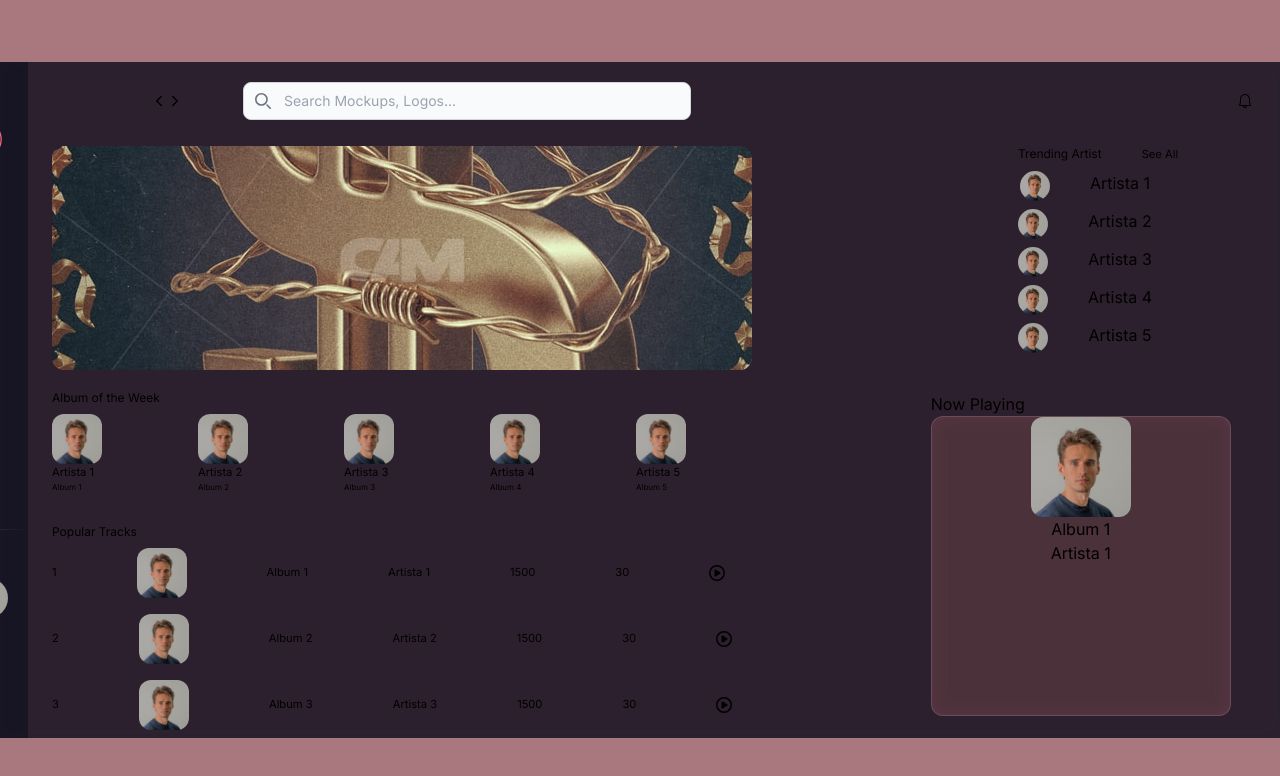
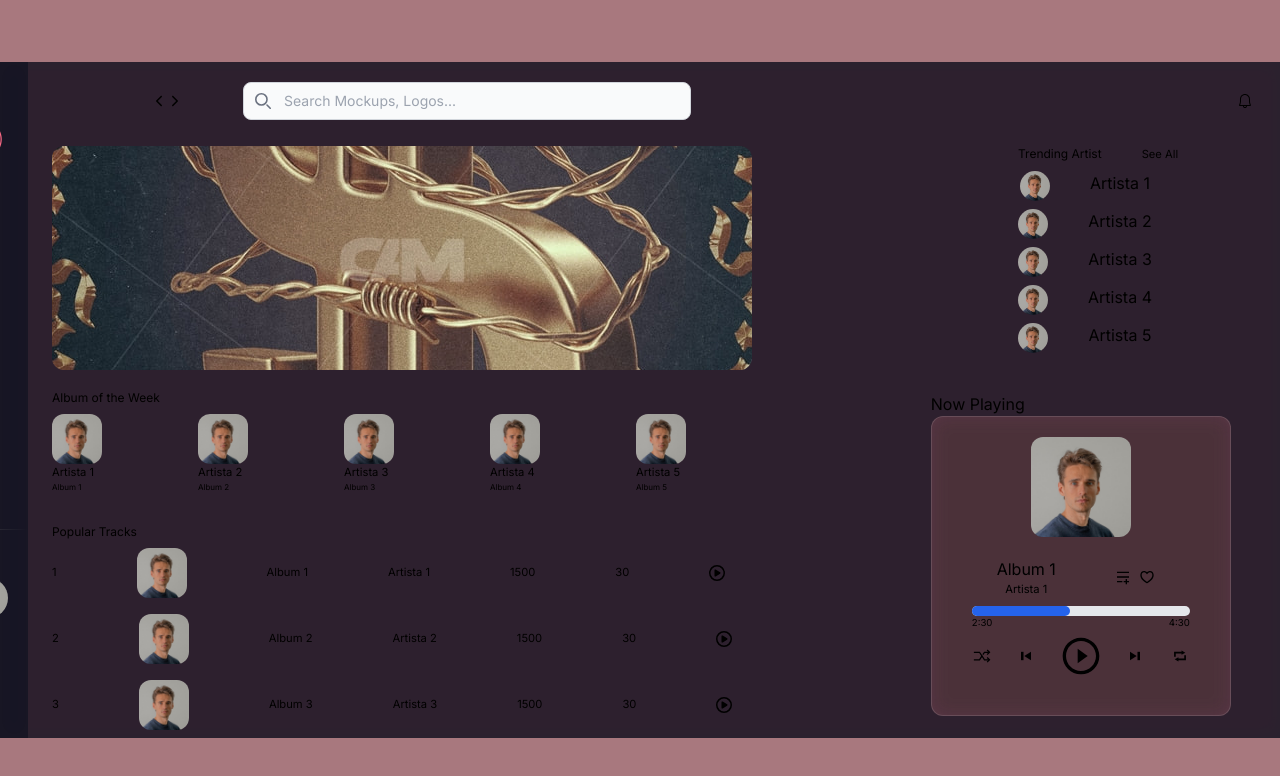
Before and after one commit to emanuelpps/EPic-Sound, a Next.js app in the folder epic-sound/: page / in a window 1280 px wide. Shown: the top 776 px of the page. Built offline with nearby package versions, Linux system fonts and the light colour scheme.

Commit message:
added miniplayer

```diff
--- a/epic-sound/src/app/components/Home/homeBox/CenterMenu/components/MiniPlayer/MiniPlayer.jsx
+++ b/epic-sound/src/app/components/Home/homeBox/CenterMenu/components/MiniPlayer/MiniPlayer.jsx
@@ -1,8 +1,21 @@
 import React, { useState } from "react";
 import profilePicture from "../../../../../../../../public/assets/images/photo-1570295999919-56ceb5ecca61.avif";
 import Image from "next/image";
+import { RiMenuAddFill } from "react-icons/ri";
+import { RiHeart3Line } from "react-icons/ri";
+import { RiHeart3Fill } from "react-icons/ri";
+import { IoShuffleSharp } from "react-icons/io5";
+import { CgPlayButtonO } from "react-icons/cg";
+import { CgPlayPauseO } from "react-icons/cg";
+import { CgPlayTrackNext } from "react-icons/cg";
+import { CgPlayTrackPrev } from "react-icons/cg";
+import { CgRepeat } from "react-icons/cg";
 
 function MiniPlayer() {
+  const [isLiked, setIsLiked] = useState(false);
+  const [isPlaying, setIsPlaying] = useState(false);
+  const [isShuffle, setIsShuffle] = useState(false);
+  const [isRepeat, setIsRepeat] = useState(false);
   const [artistList, setArtistList] = useState([
     {
       id: 1,
@@ -26,7 +39,7 @@ function MiniPlayer() {
         className="backdrop-blur-[10px] backdrop-saturate-[38%] bg-[rgba(248,142,160,0.22)] border rounded-xl border-[rgba(255,255,255,0.125)]
         -webkit-backdrop-filter: blur(10px) saturate(38%) h-[300px] w-[300px]"
       >
-        <div className="flex justify-center items-center">
+        <div className="flex justify-center items-center mt-5">
           <Image
             src={profilePicture}
             alt="logo"
@@ -35,12 +48,74 @@ function MiniPlayer() {
             className="rounded-xl"
           />
         </div>
-        <div>
-          <div className="flex flex-col justify-center items-center">
-            <h3>{artistList[0].cancion}</h3>
-            <p>{artistList[0].nombre}</p>
+        <div id="player" className="ml-10 mr-10">
+          <div className="flex flex-row w-full justify-around items-center mt-5">
+            <div className="flex flex-col w-full items-center justify-center">
+              <h3>{artistList[0].cancion}</h3>
+              <p className="text-[0.7rem]">{artistList[0].nombre}</p>
+            </div>
+            <div className="flex flex-row w-full items-center justify-center gap-2">
+              <RiMenuAddFill />
+              {isLiked ? (
+                <RiHeart3Fill
+                  onClick={() => setIsLiked(!isLiked)}
+                  className="cursor-pointer"
+                />
+              ) : (
+                <RiHeart3Line
+                  onClick={() => setIsLiked(!isLiked)}
+                  className="cursor-pointer"
+                />
+              )}
+            </div>
           </div>
-          <div id="player-icons"></div>
+          <div id="player-icons" className="flex flex-col w-full">
+            <div id="progress-bar" className="mt-2">
+              <div className="w-full bg-gray-200 rounded-full h-2.5 dark:bg-gray-700">
+                <div
+                  className="bg-blue-600 h-2.5 rounded-full w-[45%]"
+                  role="progressbar"
+                  aria-valuenow="75"
+                  aria-valuemin="0"
+                  aria-valuemax="100"
+                ></div>
+                <div className="flex justify-between">
+                  <p className="text-[0.6rem]">2:30</p>
+                  <p className="text-[0.6rem]">4:30</p>
+                </div>
+              </div>
+            </div>
+            <div
+              id="player-buttons"
+              className="flex flex-row w-full mt-5 justify-between items-center"
+            >
+              <div>
+                <IoShuffleSharp className="text-xl" />
+              </div>
+              <div>
+                <CgPlayTrackPrev className="text-xl" />
+              </div>
+              <div>
+                {isPlaying ? (
+                  <CgPlayPauseO
+                    onClick={() => setIsPlaying(!isPlaying)}
+                    className="text-[2.5rem]"
+                  />
+                ) : (
+                  <CgPlayButtonO
+                    onClick={() => setIsPlaying(!isPlaying)}
+                    className="text-[2.5rem]"
+                  />
+                )}
+              </div>
+              <div>
+                <CgPlayTrackNext className="text-xl" />
+              </div>
+              <div>
+                <CgRepeat className="text-xl" />
+              </div>
+            </div>
+          </div>
         </div>
       </div>
     </div>
--- a/epic-sound/src/app/loading.jsx
+++ b/epic-sound/src/app/loading.jsx
@@ -1,4 +1,6 @@
 import React from "react";
+import Image from "next/image";
+import epicLogo from "../../public/assets/images/play-logo.png";
 
 function loading() {
   return (
```
